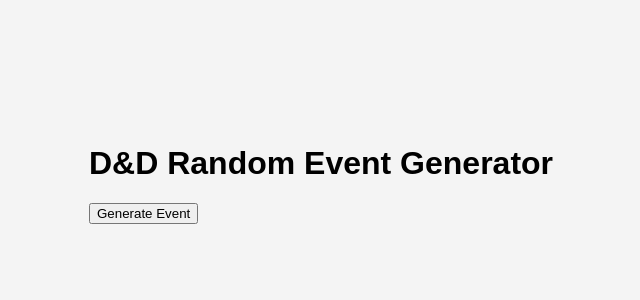
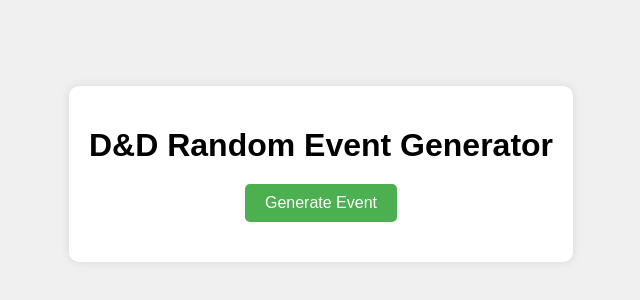
Before and after one commit to nicolaswalthery/random-event-widget, a plain HTML site: page index.html in a window 1280 px wide. Shown: the part 226-526 px from the top of the page, without its empty margins (319-959 px from the left). Drawn offline with Linux system fonts and the light colour scheme.

Commit message:
Update style.css

```diff
--- a/style.css
+++ b/style.css
@@ -4,12 +4,38 @@ body {
     align-items: center;
     height: 100vh;
     margin: 0;
-    background-color: #f4f4f4;
-    font-family: Arial, sans-serif;
+    background-color: #f0f0f0;
+    font-family: 'Arial', sans-serif;
 }
 
-#clock {
-    font-size: 48px;
-    font-weight: bold;
+.container {
+    text-align: center;
+    background-color: #fff;
+    padding: 20px;
+    border-radius: 10px;
+    box-shadow: 0 0 10px rgba(0, 0, 0, 0.1);
+}
+
+h1 {
+    margin-bottom: 20px;
+}
+
+button {
+    padding: 10px 20px;
+    font-size: 16px;
+    cursor: pointer;
+    border: none;
+    border-radius: 5px;
+    background-color: #4CAF50;
+    color: white;
+}
+
+button:hover {
+    background-color: #45a049;
+}
+
+#event-display {
+    margin-top: 20px;
+    font-size: 18px;
     color: #333;
 }
```
